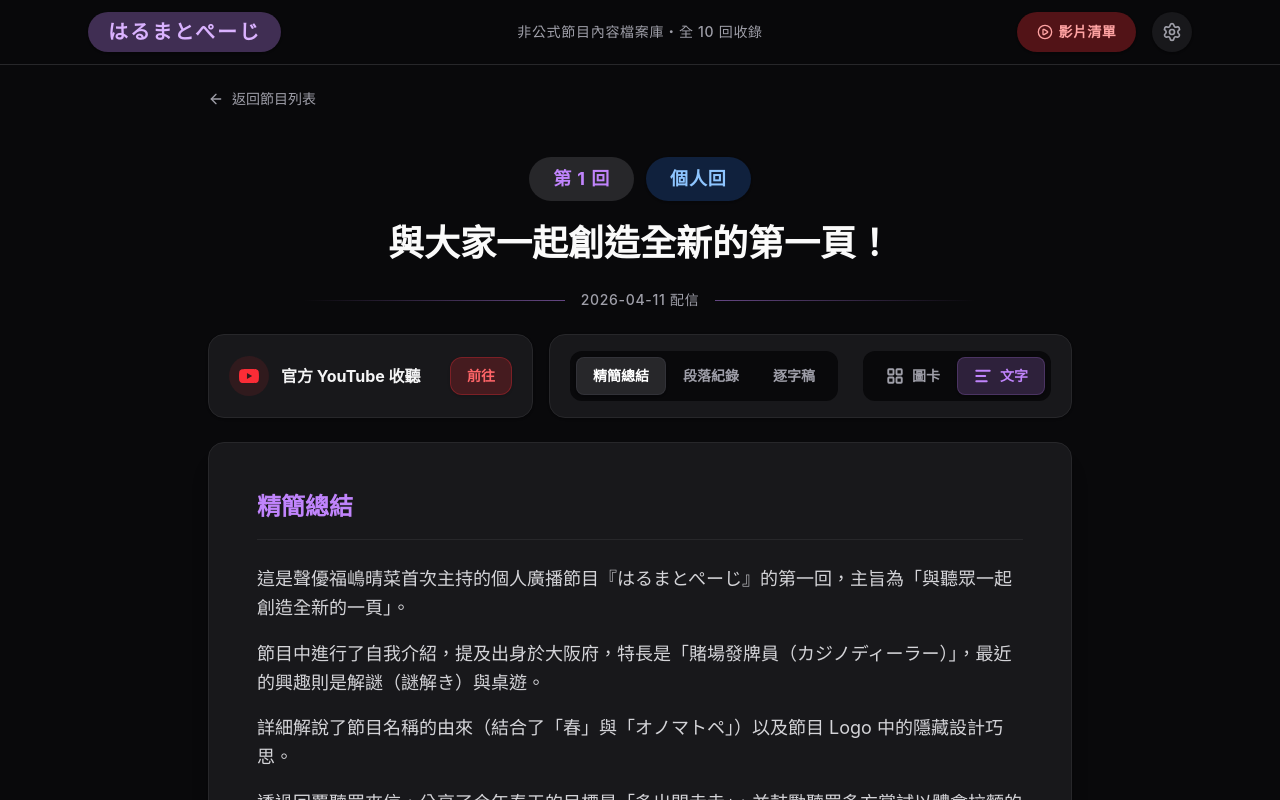
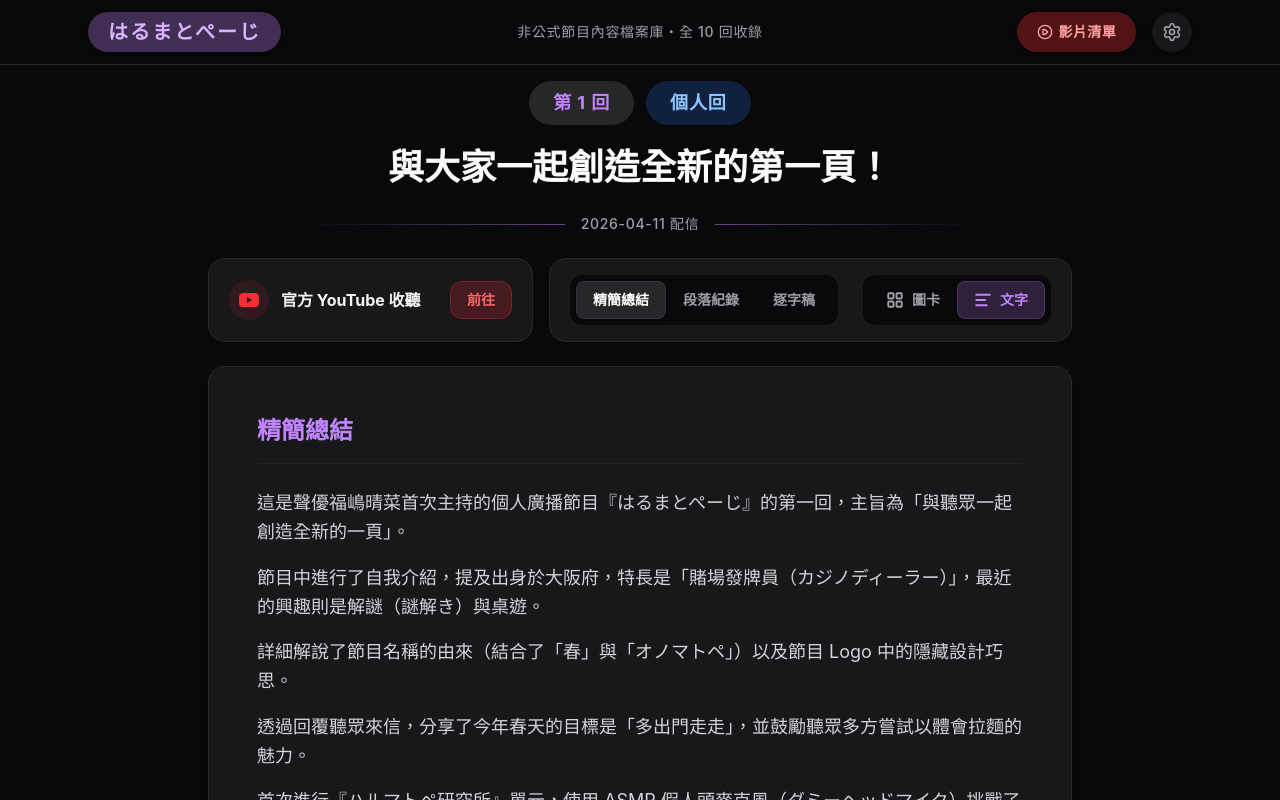
Before and after one commit to JRUEI/harumatope-archive, a Next.js app: page /episodes/ep01 in a window 1280 px wide. Shown: the top 800 px of the page. Built offline with nearby package versions, Linux system fonts and the light colour scheme.

Commit message:
style: remove 返回節目列表 and tighten top whitespace

```diff
--- a/src/app/episodes/[id]/page.tsx
+++ b/src/app/episodes/[id]/page.tsx
@@ -2,8 +2,6 @@ import { getEpisodeData, getAllEpisodeIds } from '@/lib/markdown';
 import EpisodeViewer from '@/components/EpisodeViewer';
 import { notFound } from 'next/navigation';
 import type { Metadata } from 'next';
-import Link from 'next/link';
-import { ArrowLeft } from 'lucide-react';
 
 export const dynamicParams = false;
 
@@ -36,15 +34,6 @@ export default async function EpisodePage({ params }: { params: Promise<{ id: st
 
   return (
     <div className="min-h-screen">
-      <div className="max-w-4xl mx-auto pt-6 px-4">
-        <Link
-          href="/"
-          className="inline-flex items-center gap-2 text-sm font-medium text-zinc-500 dark:text-zinc-400 hover:text-brand-purple dark:hover:text-brand-purple transition-colors mb-2"
-        >
-          <ArrowLeft size={16} />
-          返回節目列表
-        </Link>
-      </div>
       <EpisodeViewer episode={episode} />
     </div>
   );
--- a/src/components/EpisodeViewer.tsx
+++ b/src/components/EpisodeViewer.tsx
@@ -68,7 +68,7 @@ export default function EpisodeViewer({ episode }: { episode: EpisodeData }) {
   };
 
   return (
-    <div className="mx-auto py-10 px-4 transition-all duration-300 max-w-4xl">
+    <div className="mx-auto pt-3 sm:pt-4 pb-10 px-4 transition-all duration-300 max-w-4xl">
       {/* Header */}
       <header className="mb-6 flex flex-col items-center w-full">
         <div className="flex flex-wrap justify-center gap-3 mb-5">
```
